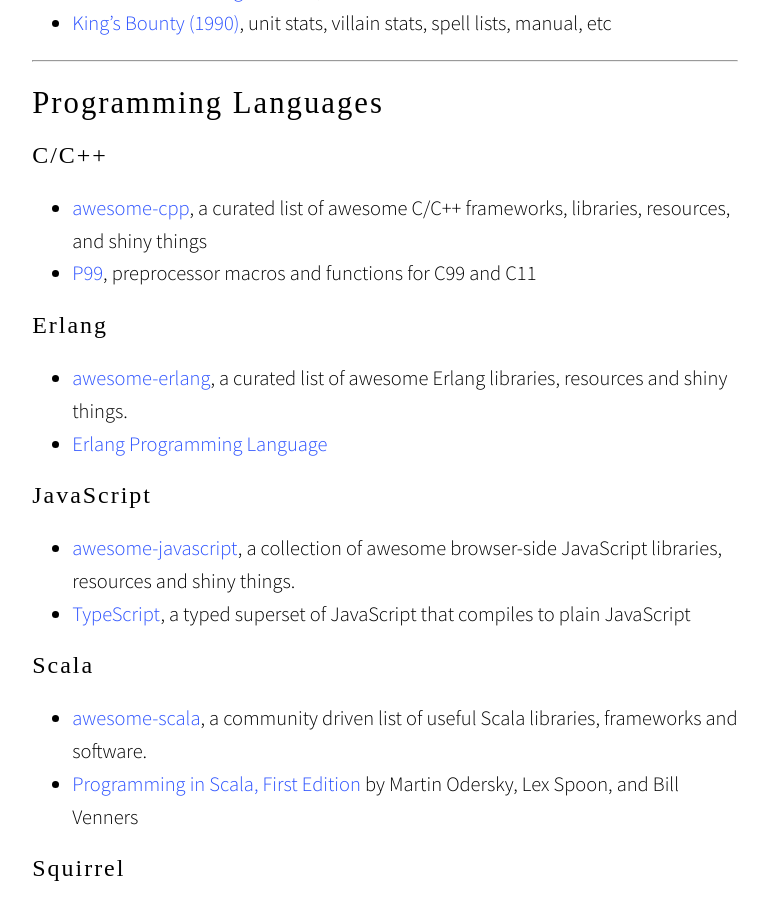
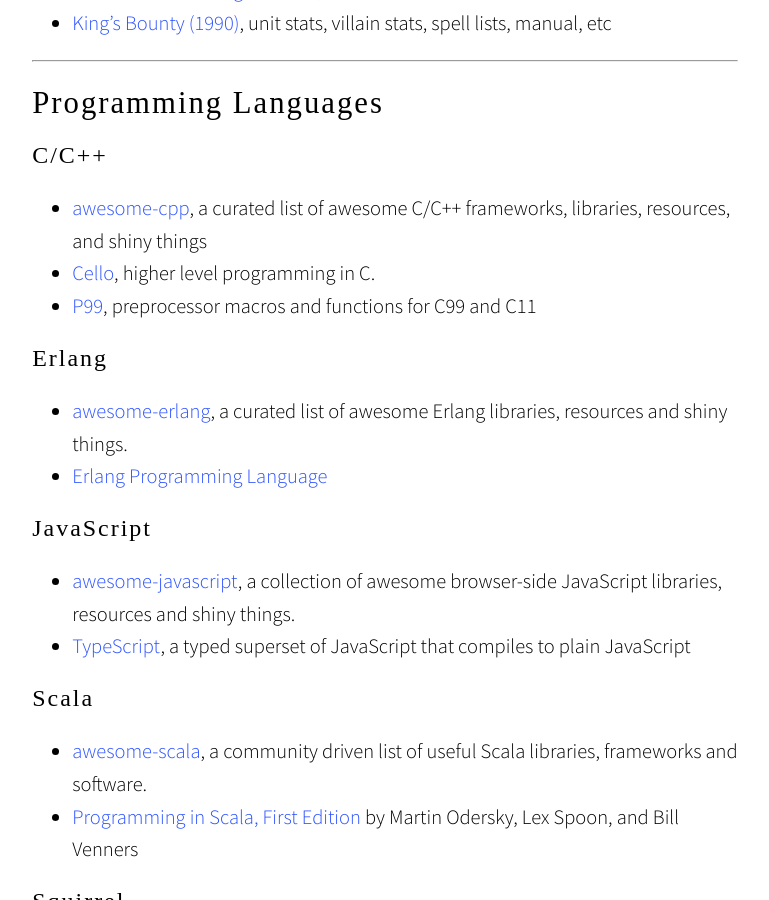
Before and after one commit to wanderwaltz/wanderwaltz.github.io, a Jekyll site: the page built from links/index.md, in a window 1280 px wide and 900 px high, scrolled down 2229 px. Shown: the whole window, without its empty margins (255-1024 px from the left). Built offline with Jekyll 4.4.1, drawn with Linux system fonts in a browser that asks for light colours; nearby versions of some CDN libraries; some web fonts are replaced.

Commit message:
Added libcello to links page.

```diff
--- a/links/index.md
+++ b/links/index.md
@@ -60,6 +60,7 @@
 ### C/C++
 - [awesome-cpp](http://fffaraz.github.io/awesome-cpp/), a curated list of awesome C/C++
     frameworks, libraries, resources, and shiny things
+- [Cello](http://libcello.org), higher level programming in C.
 - [P99](http://p99.gforge.inria.fr/p99-html/index.html), preprocessor macros and functions
     for C99 and C11
 
```
